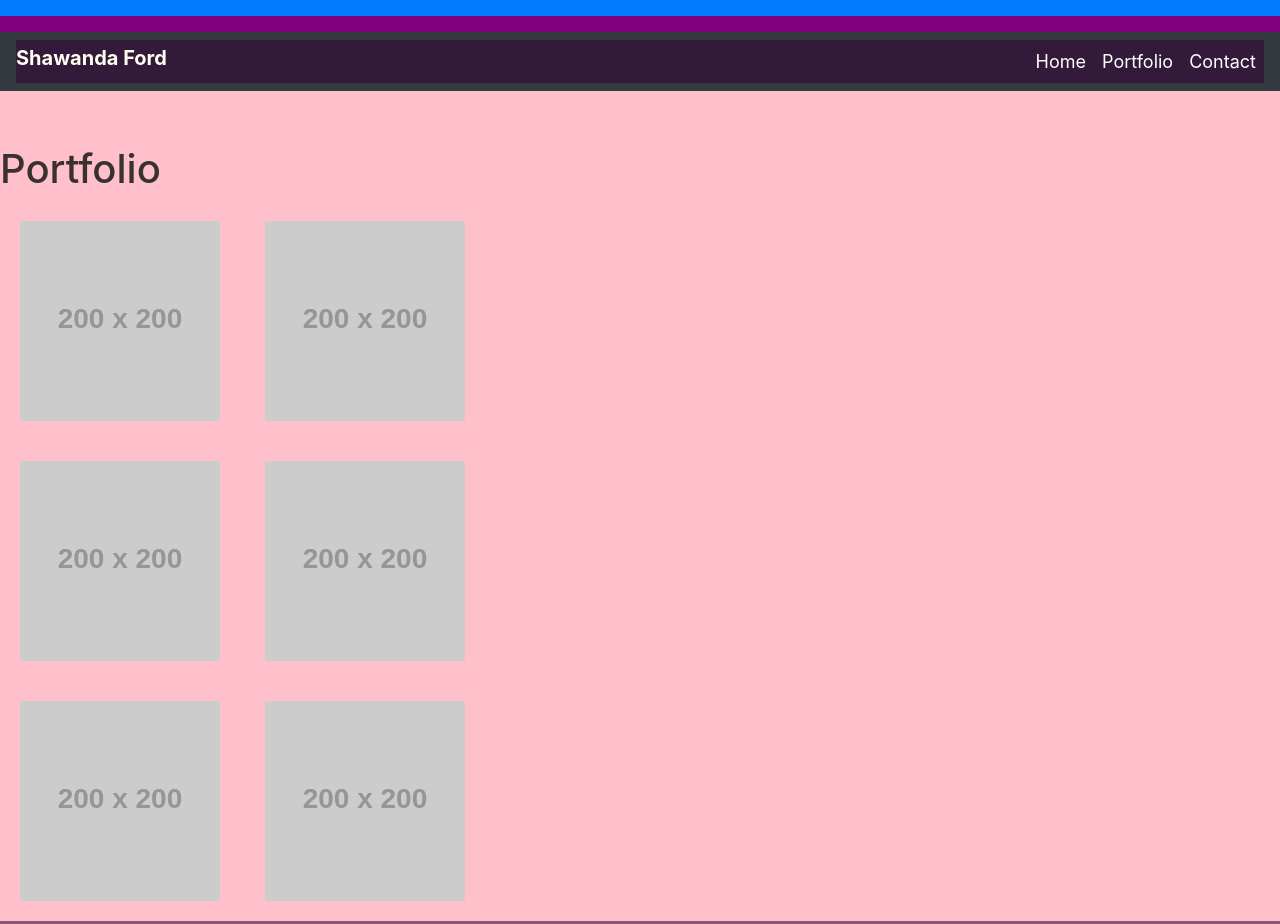
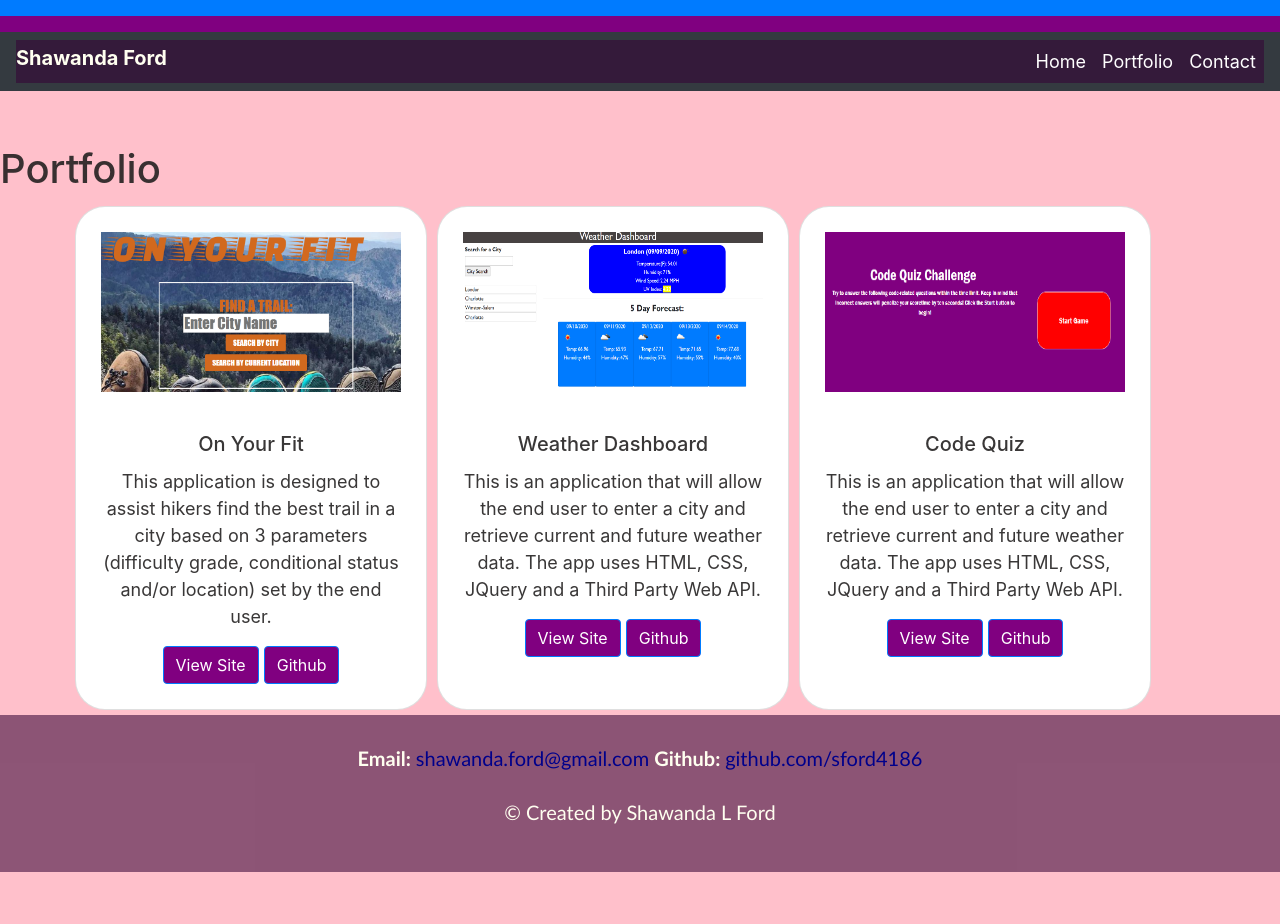
Before and after one commit to sford4186/Responsive-Portfolio, a plain HTML site: page portfolio.html in a window 1280 px wide. Shown: the top 924 px of the page. After the commit the page ends 872 px from the top, so only its background shows below. Drawn offline with nearby package versions, Linux system fonts and the light colour scheme; placeholder pictures from the web are drawn by us.

Commit message:
updated portfolio, links, and adjusted css

```diff
--- a/style_portfolio.css
+++ b/Assets/css/style_portfolio.css
@@ -8,10 +8,12 @@
 
 
  img {
-     width:auto;
-     height: auto;
+     width:200px;
+     height: 200px;
      padding: 20px;
- }
+     border-color: purple;
+    }
+
   body {
     /* Typography */
     font-size: 18px;
@@ -19,6 +21,12 @@
     color: #1f1c1ce1;
 
     background-color: pink;
+  }
+
+  .card{
+    margin: 5px;
+    padding: 5px;
+    border-radius: 30px;
   }
 
 h1 {
--- a/portfolio.html
+++ b/portfolio.html
@@ -11,7 +11,7 @@
   <!-- Bootstrap CDN -->
   <link rel="stylesheet" href="https://maxcdn.bootstrapcdn.com/bootstrap/4.0.0/css/bootstrap.min.css">
   <link rel="stylesheet" href="https://maxcdn.bootstrapcdn.com/font-awesome/4.7.0/css/font-awesome.min.css">
-  <link rel="stylesheet" href="style_portfolio.css">
+  <link rel="stylesheet" href="Assets/css/style_portfolio.css">
 </head>
 
 <body>
@@ -62,28 +62,44 @@
 
   <!--Content Header-->
   <h1> Portfolio </h1>
-  <div class="container>">
-    <div class="row">
-      <div class="col-md-6">
-        <a href="https://sford4186.github.io/calendar/" target="_blank">
-          <img id="bio-image" src="https://placehold.it/200x200" alt="Your Name">
+  <div class="container" style="text-align:center">
+    <div class="row" style="text-align:center">
+      <div class="card" style="width: 22rem;" >
+        <img src="Assets/images/hiking.jpg" class="card-img-top" alt="project1">
+        <div class="card-body">
+          <h5 class="card-title">On Your Fit</h5>
+          <p class="card-text">This application is designed to assist hikers find the best trail in a city based on 3 parameters (difficulty grade, conditional status and/or location) set by the end user.</p>
+          <a href="https://plrobbins.github.io/onyourfit/" class="btn btn-primary" style="background-color:purple">View Site</a>
+          <a href="https://github.com/plrobbins/onyourfit" class="btn btn-primary" style="background-color:purple">Github</a>
+        </div>
+      </div>
 
-        </a>
+      <!-- <div class="col-md-6"> -->
 
-        <img id="bio-image" src="https://placehold.it/200x200" alt="Your Name">
+        <div class="card" style="width: 22rem;" >
+          <img src="Assets/images/weather.png" class="card-img-top" alt="weather">
+          <div class="card-body">
+            <h5 class="card-title">Weather Dashboard</h5>
+            <p class="card-text">This is an application that will allow the end user to enter a city and retrieve current and future weather data.  The app uses HTML, CSS, JQuery and a Third Party Web API.</p>
+            <a href="https://sford4186.github.io/WeatherDashboard/" class="btn btn-primary" style="background-color:purple">View Site</a>
+            <a href=" https://github.com/sford4186/WeatherDashboard" class="btn btn-primary" style="background-color:purple;">Github</a>
+
+          </div>
+        </div>
 
 
+        <div class="card" style="width: 22rem;" >
+          <img src="Assets/images/quiz.jpg" class="card-img-top" alt="quiz">
+          <div class="card-body">
+            <h5 class="card-title">Code Quiz</h5>
+            <p class="card-text">This is an application that will allow the end user to enter a city and retrieve current and future weather data.  The app uses HTML, CSS, JQuery and a Third Party Web API.</p>
+            <a href="https://sford4186.github.io/Code-Quiz/" class="btn btn-primary" style="background-color:purple">View Site</a>
+            <a href=" https://github.com/sford4186/Code-Quiz" class="btn btn-primary" style="background-color:purple">Github</a>
+          </div>
+        </div>
 
 
-        <img id="bio-image" src="https://placehold.it/200x200" alt="Your Name">
-
-
-        <img id="bio-image" src="https://placehold.it/200x200" alt="Your Name">
-
-        <img id="bio-image" src="https://placehold.it/200x200" alt="Your Name">
-
-        <img id="bio-image" src="https://placehold.it/200x200" alt="Your Name">
-      </div>
+              </div>
     </div>
   </div>
   </div>
```
Also changed, not shown: contact.html (+2 -2 lines), index.html (+3 -2 lines), Assets/css/style.css (renamed from style.css), Assets/css/style_contact.css (renamed from style_contact.css), Assets/images/ShawandaPic.jpg (renamed from ShawandaPic.jpg), Assets/images/calendar.png (renamed from calendar.png), Assets/images/hiking.jpg (added), Assets/images/linkedinIcon.png (renamed from linkedinIcon.png), Assets/images/profilepic.jpg (renamed from profilepic.jpg), Assets/images/quiz.jpg (added), Assets/images/weather.png (added).
